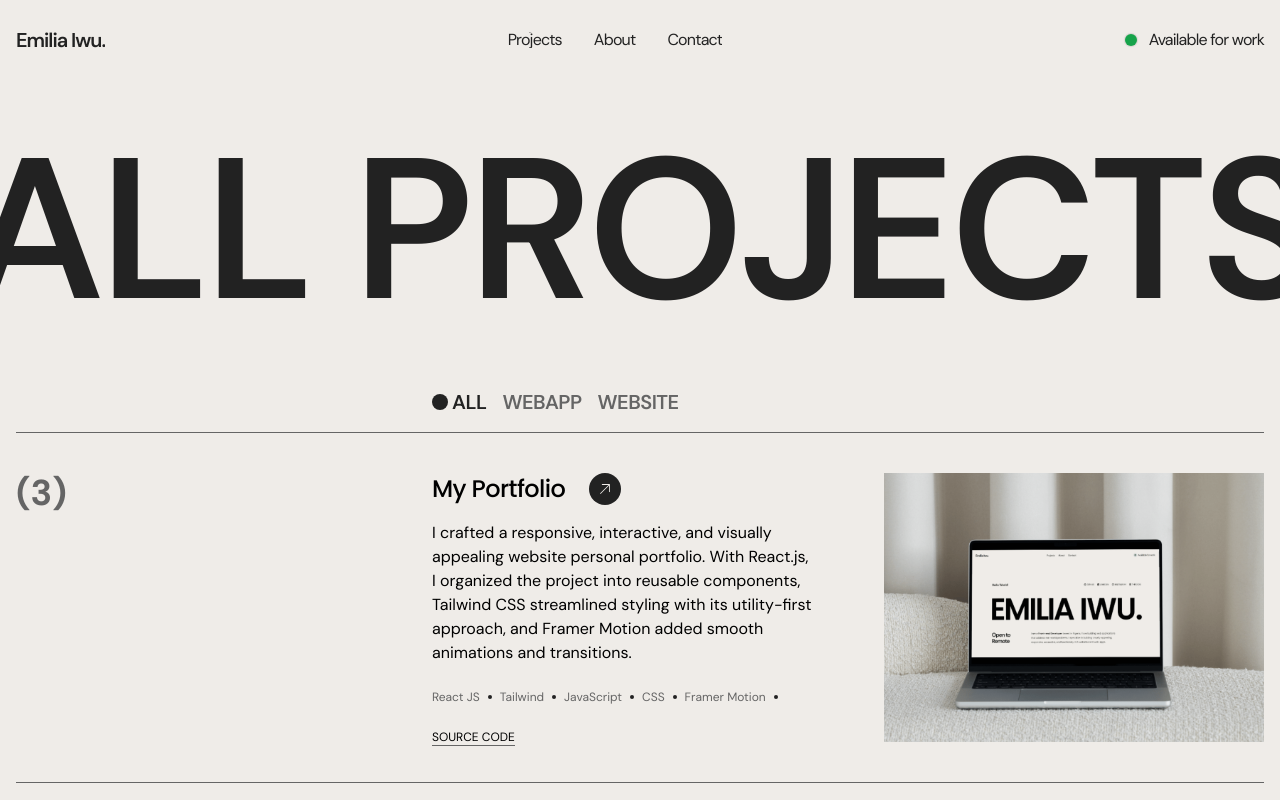
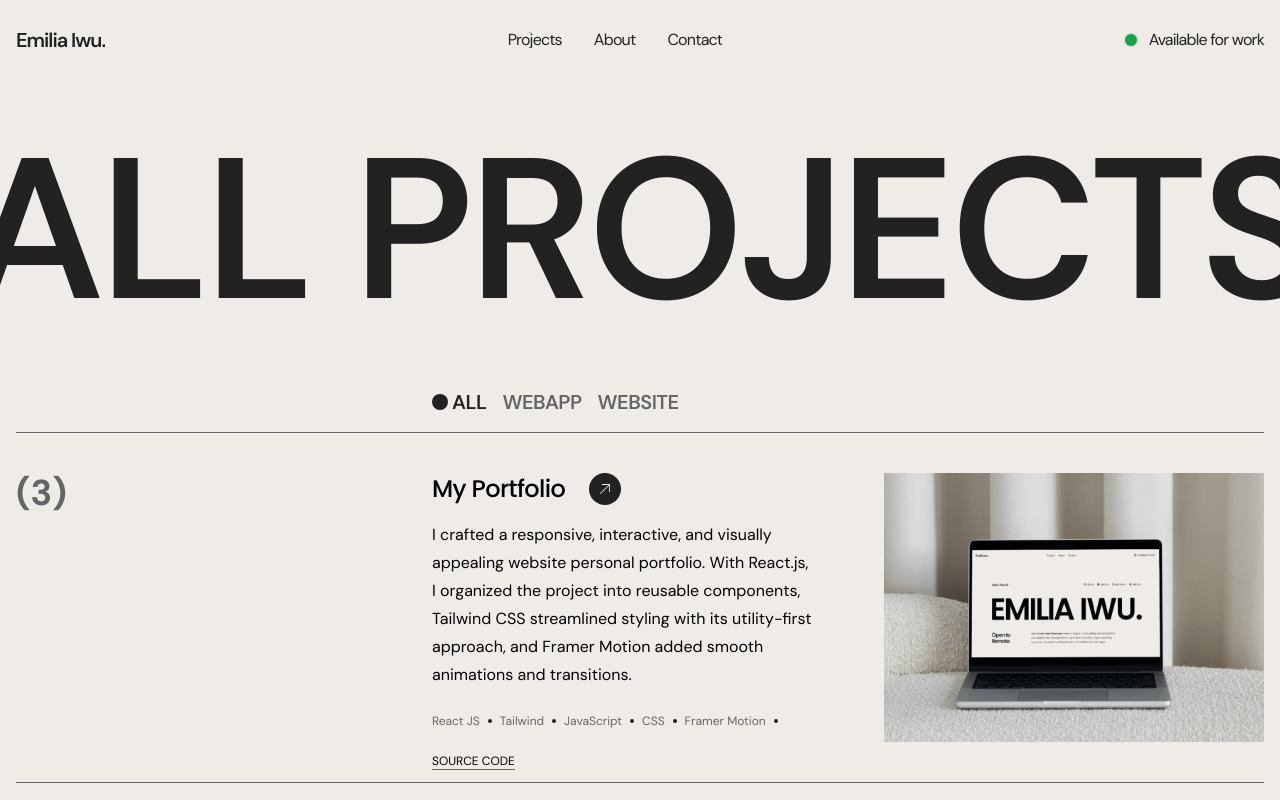
Before and after one commit to emiliaiwu/emiliaiwu_devfolio, a React (Vite) app: page /projects in a window 1280 px wide. Shown: the top 800 px of the page. Built offline with nearby package versions, Linux system fonts and the light colour scheme.

Commit message:
add line height

```diff
--- a/src/component/Projects.jsx
+++ b/src/component/Projects.jsx
@@ -87,7 +87,7 @@ const Projects = () => {
 												</h2>
 											</ScrollAnimation>{" "}
 											<ScrollAnimation>
-												<p className='whitespace-normal w-full font-Source text-base lg:text-lg font-light max-w-[500px]'>
+												<p className='whitespace-normal w-full font-Source text-base lg:text-lg leading-7 lg:leading-8 font-light max-w-[500px]'>
 													{project.description}
 												</p>
 											</ScrollAnimation>
--- a/src/pages/Projects.jsx
+++ b/src/pages/Projects.jsx
@@ -69,10 +69,14 @@ const Projects = () => {
 													<div>
 														<h2 className='text-2xl font-Poppins font-medium tracking-tight flex flex-row gap-6 mb-4'>
 															{project.title}
-															<ArrowButton url={project.url} index={index} isNearTop={true}/>
+															<ArrowButton
+																url={project.url}
+																index={index}
+																isNearTop={true}
+															/>
 														</h2>
 
-														<p className='whitespace-normal text-sm lg:text-base'>
+														<p className='whitespace-normal text-sm lg:text-base leading-6 lg:leading-7 '>
 															{project.description}
 														</p>
 													</div>
```
